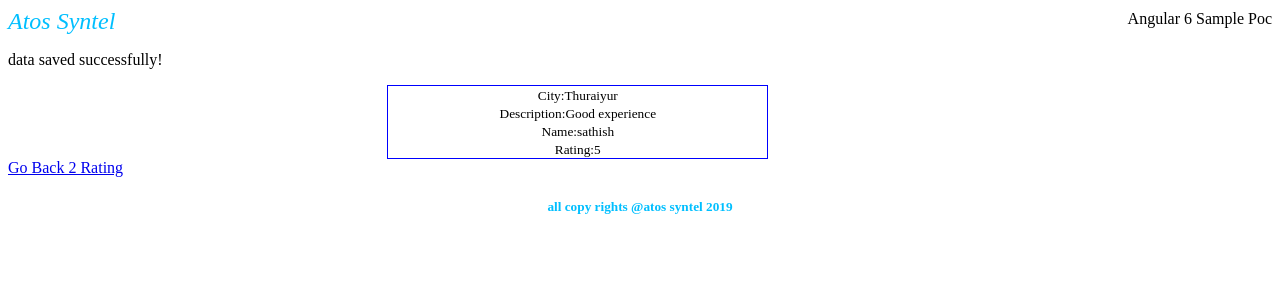
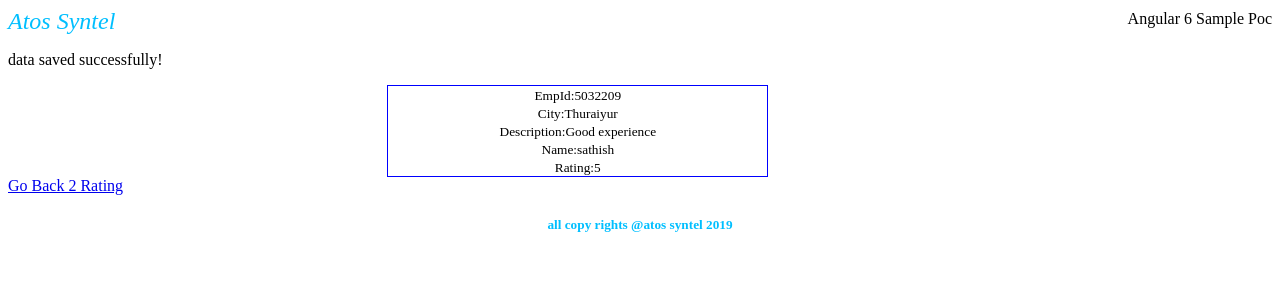
Before and after one commit to sathishs007/my-angular-sample, an Angular app: page / in a window 1280 px wide. Both pictures are taken after typing "2020-01-15" into the empty fields and a click on the button "submit". Shown: the top 300 px of the page. Built offline with nearby package versions, Linux system fonts and the light colour scheme.

Commit message:
display the empId

```diff
--- a/src/app/sample/sample.component.html
+++ b/src/app/sample/sample.component.html
@@ -3,6 +3,7 @@
 
 </p>
 <div style="border:1px solid blue;text-align: center;width: 30%;margin-left: 30%;">
+  <small>EmpId:</small><small>{{usermodel.empId}}</small><br>
   <small>City:</small><small>{{usermodel.city}}</small><br>
   <small>Description:</small><small>{{usermodel.description}} </small><br>
   <small>Name:</small><small>{{usermodel.name}}</small><br>
```
